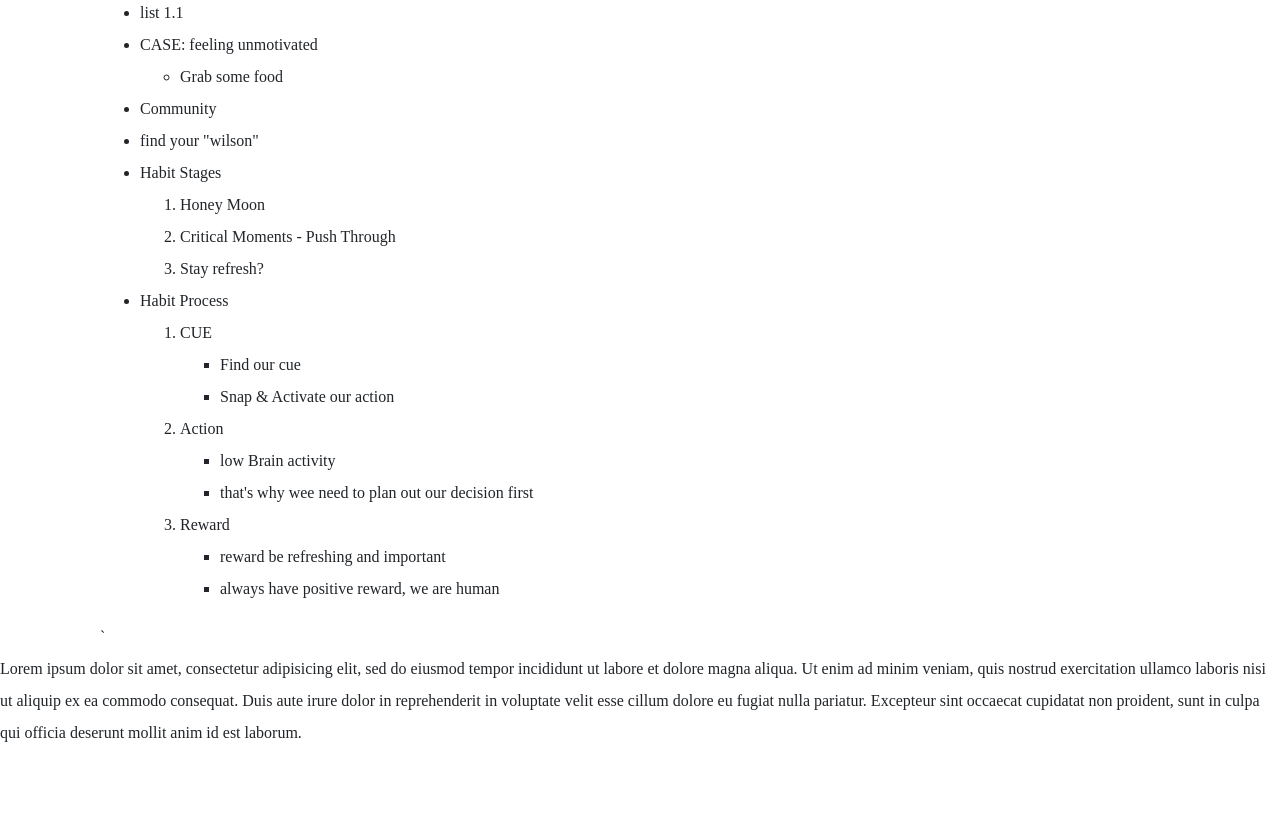
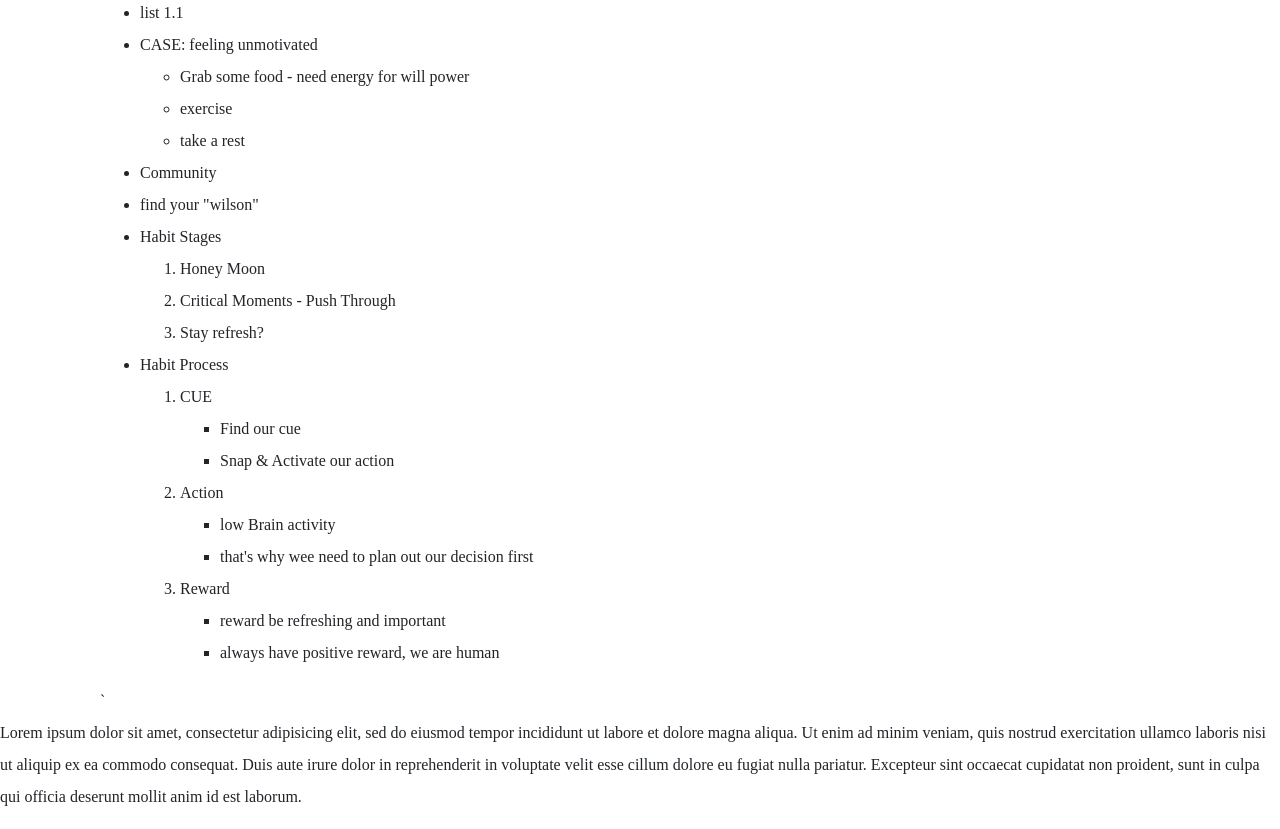
Before and after one commit to davidhuang620/Habits, a plain HTML site: page index.html in a window 1280 px wide. Shown: the part 1501-2330 px from the top of the page. Before the commit the page ends 2266 px from the top, so only its background shows below. Drawn offline with nearby package versions, Linux system fonts and the light colour scheme.

Commit message:
adding habit list

```diff
--- a/index.html
+++ b/index.html
@@ -103,7 +103,9 @@
 			<li> list 1.1 </li>
 			<li> CASE: feeling unmotivated</li>
 			<ul>
-				<li>Grab some food</li>
+				<li>Grab some food - need energy for will power</li>
+				<li>exercise</li>
+				<li>take a rest</li>
 			</ul>
 			<li> Community</li>
 			<li>find your "wilson"</li>
```
